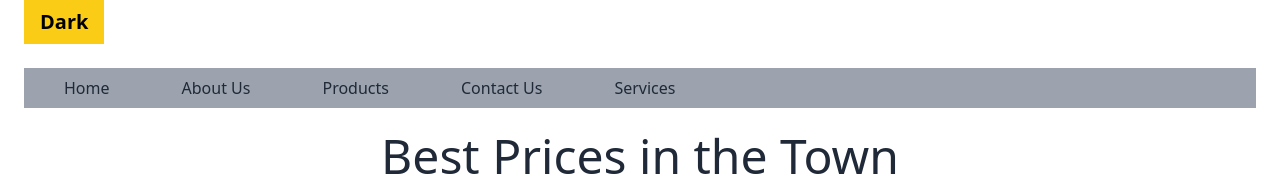
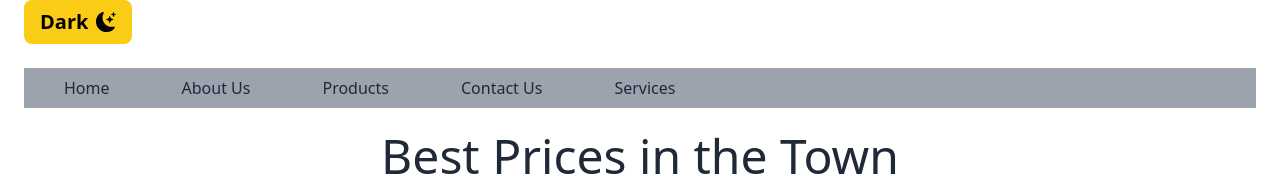
Before and after one commit to mamun-prodhan/price-options, a React (Vite) app: page / in a window 1280 px wide. Shown: the top 176 px of the page. Built offline with nearby package versions, Linux system fonts and the light colour scheme.

Commit message:
theme added

```diff
--- a/src/App.jsx
+++ b/src/App.jsx
@@ -1,18 +1,28 @@
 import { useState } from "react";
 import NavBar from "./components/NavBar/NavBar";
 import PriceOptions from "./components/PriceOptions/PriceOptions";
+import { BsFillSunFill, BsFillMoonStarsFill } from "react-icons/bs";
 
 function App() {
   const [dark, setDark] = useState(false);
   return (
     <>
       <button
-        className={`ms-6  px-4 py-2 text-xl font-extrabold ${
+        className={`ms-6  px-4 rounded-lg py-2 text-xl font-extrabold ${
           dark ? "text-white bg-[#000]" : "text-[#000] bg-yellow-400"
         }`}
         onClick={() => setDark(!dark)}
       >
-        {dark ? "Light" : "Dark"}
+        {dark ? (
+          <div className="flex gap-2 items-center">
+            Light<BsFillSunFill></BsFillSunFill>
+          </div>
+        ) : (
+          <div className="flex gap-2 items-center">
+            Dark
+            <BsFillMoonStarsFill></BsFillMoonStarsFill>
+          </div>
+        )}
       </button>
       <NavBar></NavBar>
       <PriceOptions dark={dark}></PriceOptions>
```
